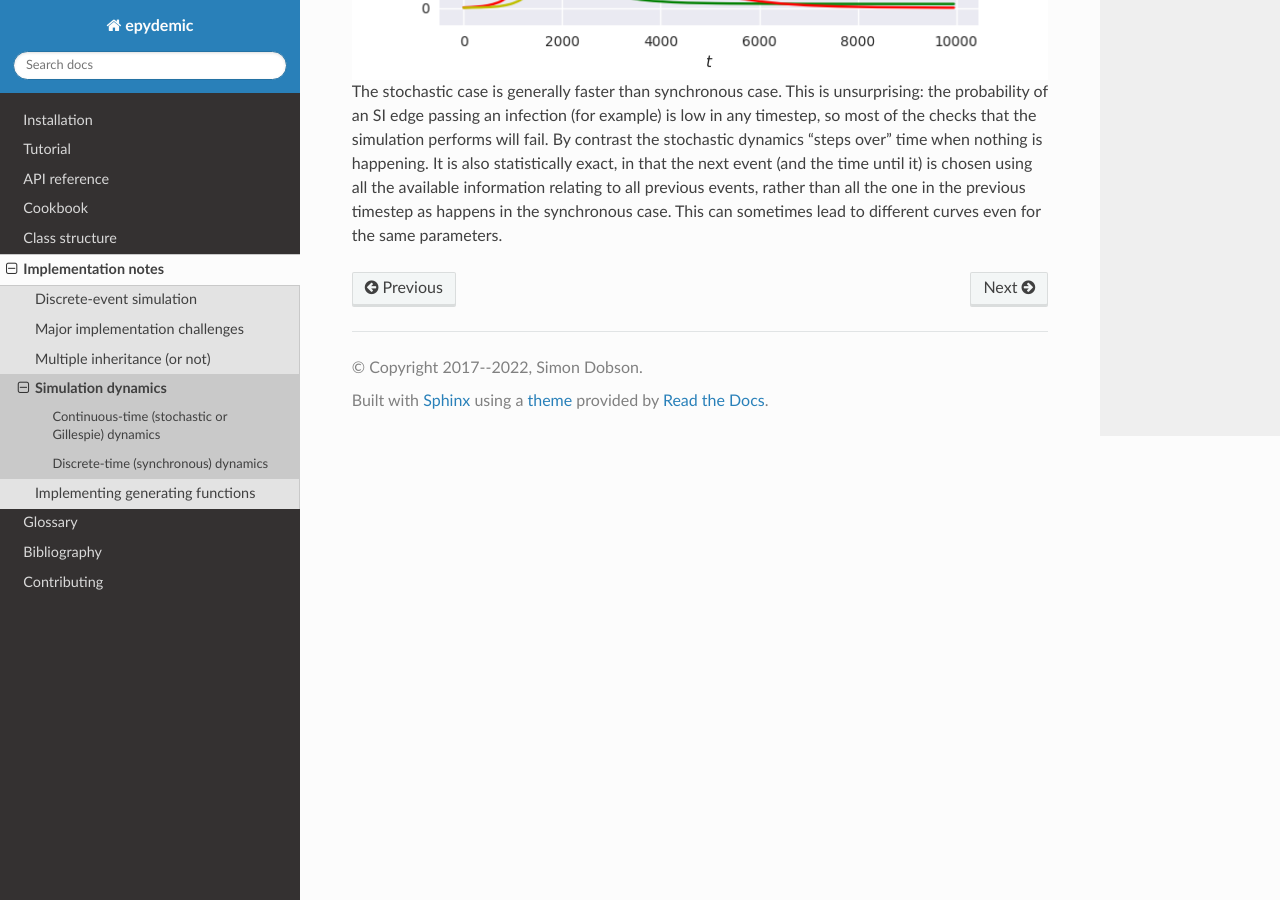
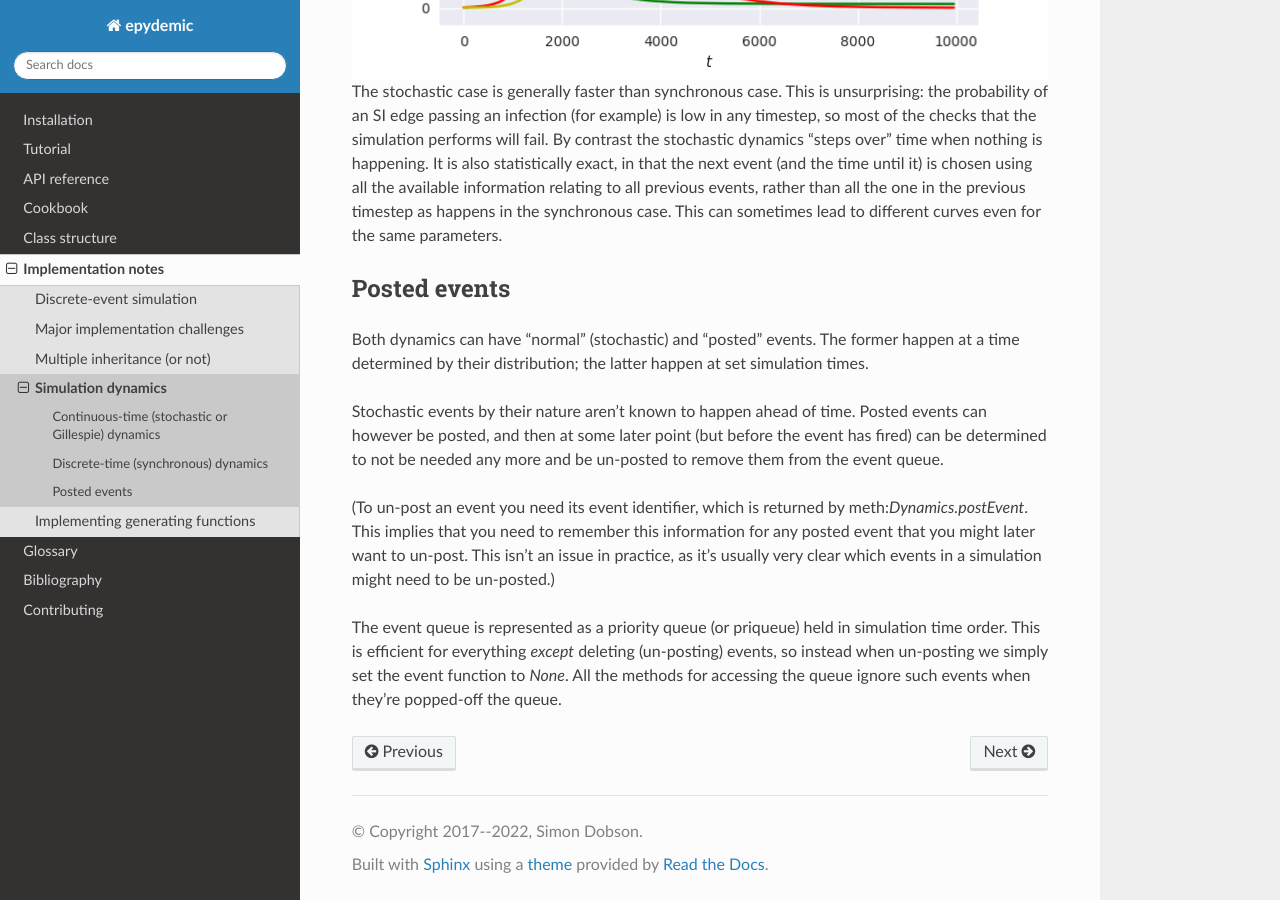
Before and after one commit to simoninireland/epydemic, a Sphinx documentation site: the page built from doc/implementation/dynamics.rst, in a window 1280 px wide and 900 px high, scrolled down 2668 px. Built offline with Sphinx 7.4.7 and the Read the Docs theme 2.0.0, drawn with Linux system fonts in a browser that asks for light colours.

Commit message:
Added a note on posted events and un-posting

```diff
--- a/doc/implementation/dynamics.rst
+++ b/doc/implementation/dynamics.rst
@@ -114,3 +114,28 @@ all the available information relating to all previous events, rather
 than all the one in the previous timestep as happens in the
 synchronous case. This can sometimes lead to different curves even for
 the same parameters.
+
+
+Posted events
+-------------
+
+Both dynamics can have "normal" (stochastic) and "posted" events. The
+former happen at a time determined by their distribution; the latter
+happen at set simulation times.
+
+Stochastic events by their nature aren't known to happen ahead of
+time. Posted events can however be posted, and then at some later
+point (but before the event has fired) can be determined to not be
+needed any more and be un-posted to remove them from the event queue.
+
+(To un-post an event you need its event identifier, which is returned
+by meth:`Dynamics.postEvent`. This implies that you need to remember
+this information for any posted event that you might later want to
+un-post. This isn't an issue in practice, as it's usually very clear
+which events in a simulation might need to be un-posted.)
+
+The event queue is represented as a priority queue (or priqueue) held
+in simulation time order. This is efficient for everything *except*
+deleting (un-posting) events, so instead when un-posting we simply
+set the event function to `None`. All the methods for accessing the
+queue ignore such events when they're popped-off the queue.
```
